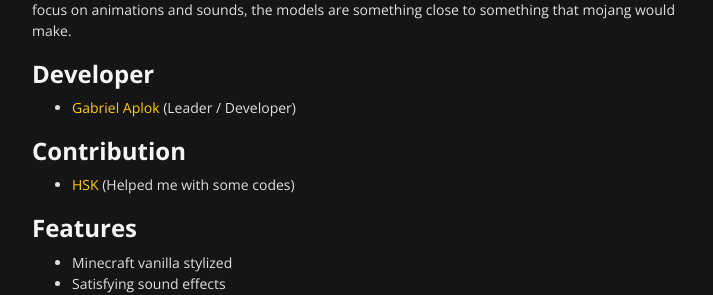
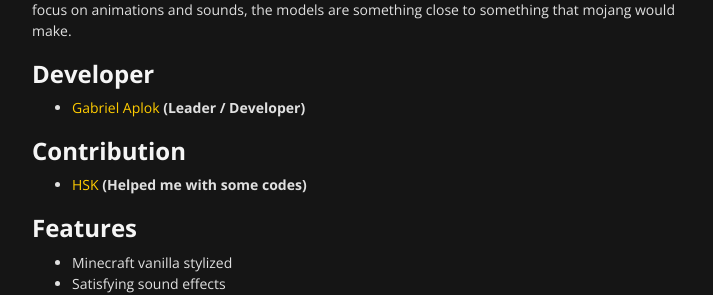
Before and after one commit to gabriel-aplok/gabriel-aplok.github.io, a Jekyll site: the page built from _projects/aplok-guns.md, in a window 1280 px wide. Shown: the part 562-857 px from the top of the page, without its empty margins (283-996 px from the left). Built offline with Jekyll 4.4.1, drawn with Linux system fonts in a browser that asks for light colours.

Commit message:
update style.scss

```diff
--- a/assets/css/style.scss
+++ b/assets/css/style.scss
@@ -73,10 +73,6 @@ a small {
 	display: block;
 	color: #616161;
 	font-size: 11px;
-}
-
-strong {
-	font-weight: normal;
 }
 
 .wrapper {
```
